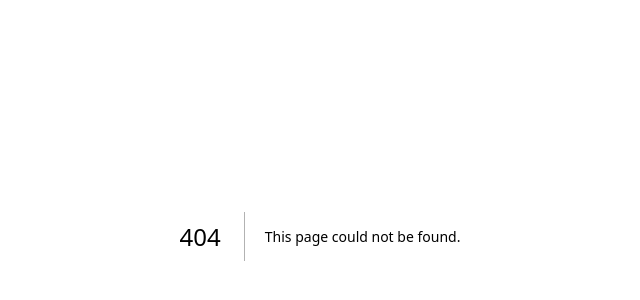
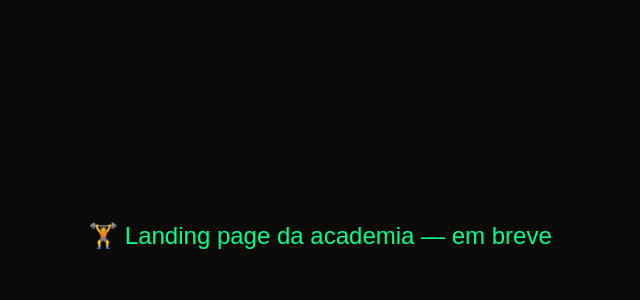
Before and after one commit to Chee-Datakhalee/GymFlow, a Next.js app: page /academia in a window 1280 px wide. Before the commit this address had no page. Shown: the part 164-464 px from the top of the page, without its empty margins (320-960 px from the left). Built offline with nearby package versions, Linux system fonts and the light colour scheme.

Commit message:
Create page.tsx

```diff
--- /dev/null
+++ b/app/academia/page.tsx
@@ -0,0 +1,7 @@
+export default function AcademiaLP() {
+  return (
+    <div style={{background:'#0a0a0a',minHeight:'100vh',display:'flex',alignItems:'center',justifyContent:'center',color:'#00FF87',fontFamily:'sans-serif',fontSize:'24px'}}>
+      🏋️ Landing page da academia — em breve
+    </div>
+  )
+}
```
